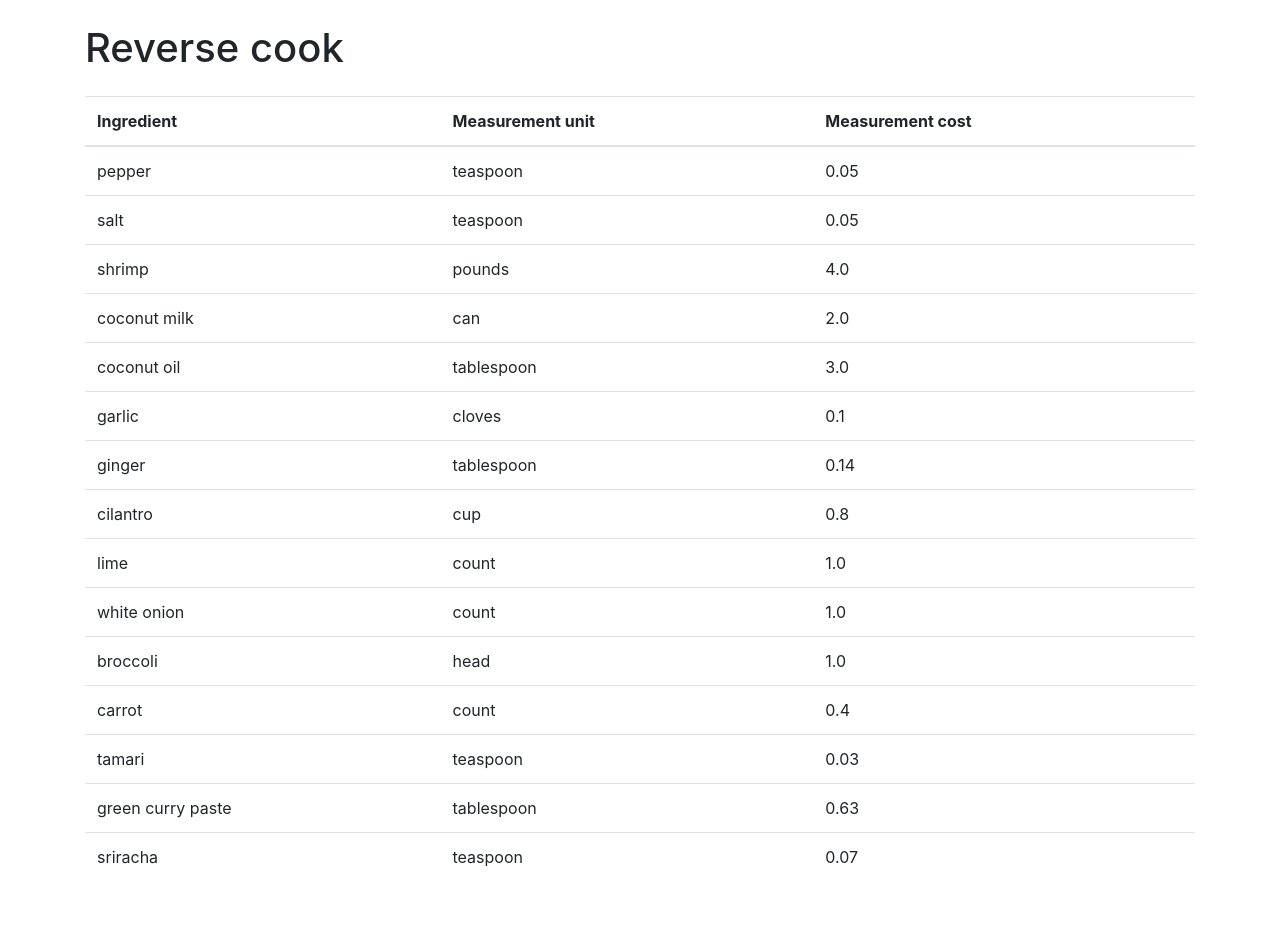
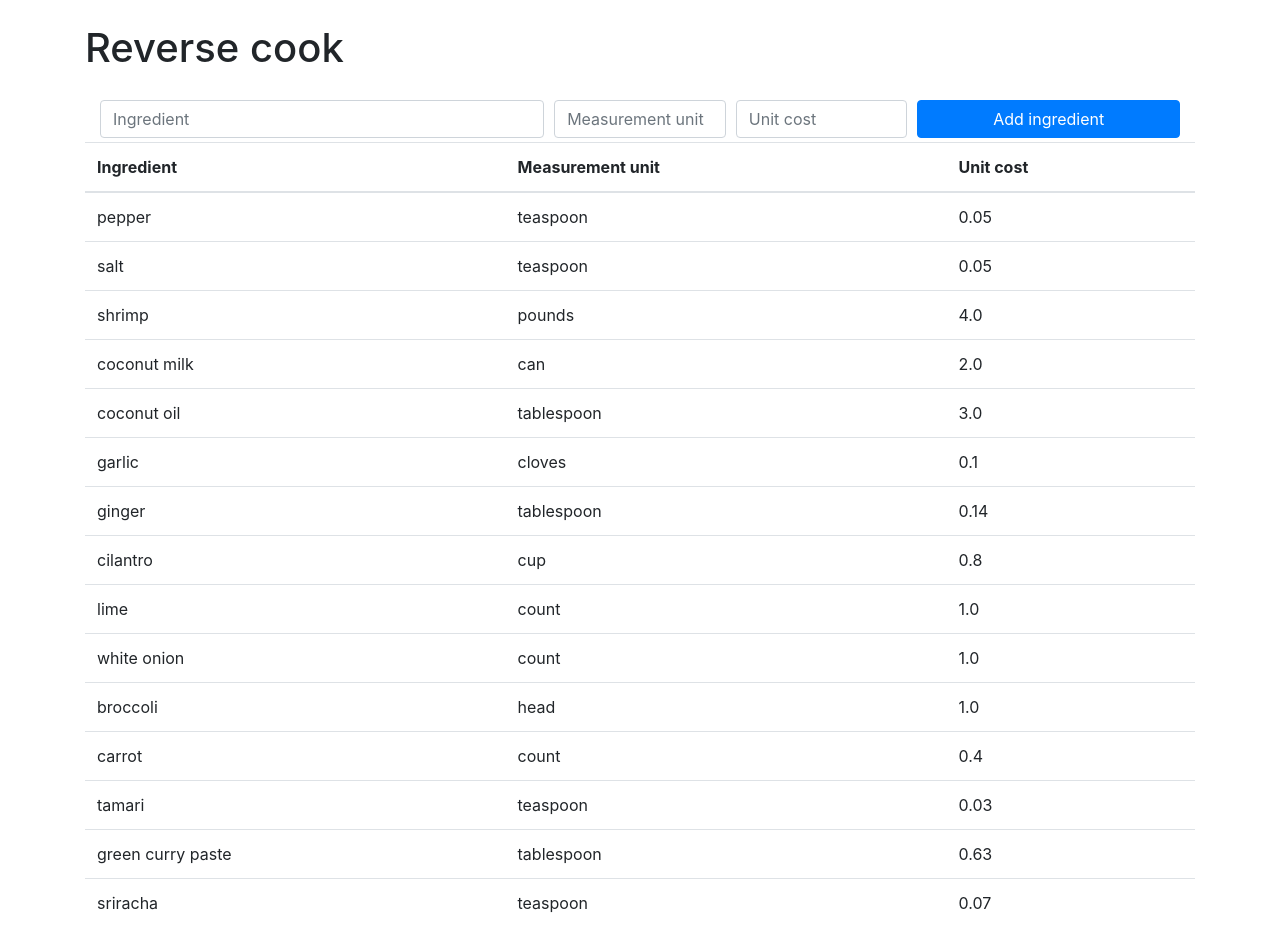
Before and after one commit to scogra17/CookbookApp, a Flask app: page /explore_ingredients in a window 1280 px wide. Before the commit the page ends 867 px from the top, so only its background shows below. Run offline with Flask 2, Linux system fonts and the light colour scheme; data comes from the database, SQL or seed files in the repository; both versions use the stored data as it was after the commit; some libraries are stand-ins or nearby versions.

Commit message:
add ingredients create functionality

```diff
--- a/app.py
+++ b/app.py
@@ -68,13 +68,25 @@ def index():
 		return render_template('index.html', recipes=recipes)
 
 
-@app.route('/explore_ingredients', methods=['GET'])
+@app.route('/explore_ingredients', methods=['GET', 'POST'])
 def explore_ingredients():
-	ingredients = Ingredient.query.all()
-	if len(ingredients) == 0:
-		return "There are no ingredients in the database!"
+	if request.method == 'POST':
+		name = request.form['name']
+		measurement_unit = request.form['measurement_unit']
+		unit_cost = request.form['unit_cost']
+		new_ingredient = Ingredient(name=name, measurement_unit=measurement_unit,
+			unit_cost=unit_cost)
 
-	return render_template('ingredients.html', ingredients=ingredients)
+		try:
+			db.session.add(new_ingredient)
+			db.session.commit()
+			return redirect('/explore_ingredients')
+		except:
+			return "There was a problem adding a new ingredient."
+
+	else:
+		ingredients = Ingredient.query.order_by(Ingredient.created_at).all()
+		return render_template('ingredients.html', ingredients=ingredients)
 
 
 @app.route('/explore_recipe_ingredients', methods=['GET'])
--- a/templates/ingredients.html
+++ b/templates/ingredients.html
@@ -2,6 +2,7 @@
 
 {% block content %}
 <div class="container">
+	{% include 'snippets/add_ingredient.html' %}
 	{% if ingredients|length < 1 %}
 	<p>No ingredients have been added.(</p>
 	{% else %}
@@ -10,7 +11,7 @@
 			<tr>
 				<th>Ingredient</th>
 				<th>Measurement unit</th>
-				<th>Measurement cost</th>
+				<th>Unit cost</th>
 			</tr>
 		</thead>
 		<tbody>
--- /dev/null
+++ b/templates/snippets/add_ingredient.html
@@ -0,0 +1,18 @@
+<div class="container">
+	<form action="/explore_ingredients" method="POST">
+		<divf class="form-row">
+			<div class="col-sm-5 my-1">
+				<input type="text" class="form-control" name="name" placeholder="Ingredient">
+			</div>
+			<div class="col-sm-2 my-1">
+				<input type="text" class="form-control" name="measurement_unit" placeholder="Measurement unit">
+			</div>
+			<div class="col-sm-2 my-1">
+				<input type="text" class="form-control" name="unit_cost" placeholder="Unit cost">
+			</div>
+			<div class="col-sm-3 my-1">
+				<button type="submit" class="btn btn-primary btn-block">Add ingredient</button>
+			</div>
+		</div>
+	</form>
+</divf>
```
Also changed, not shown: test.db.
